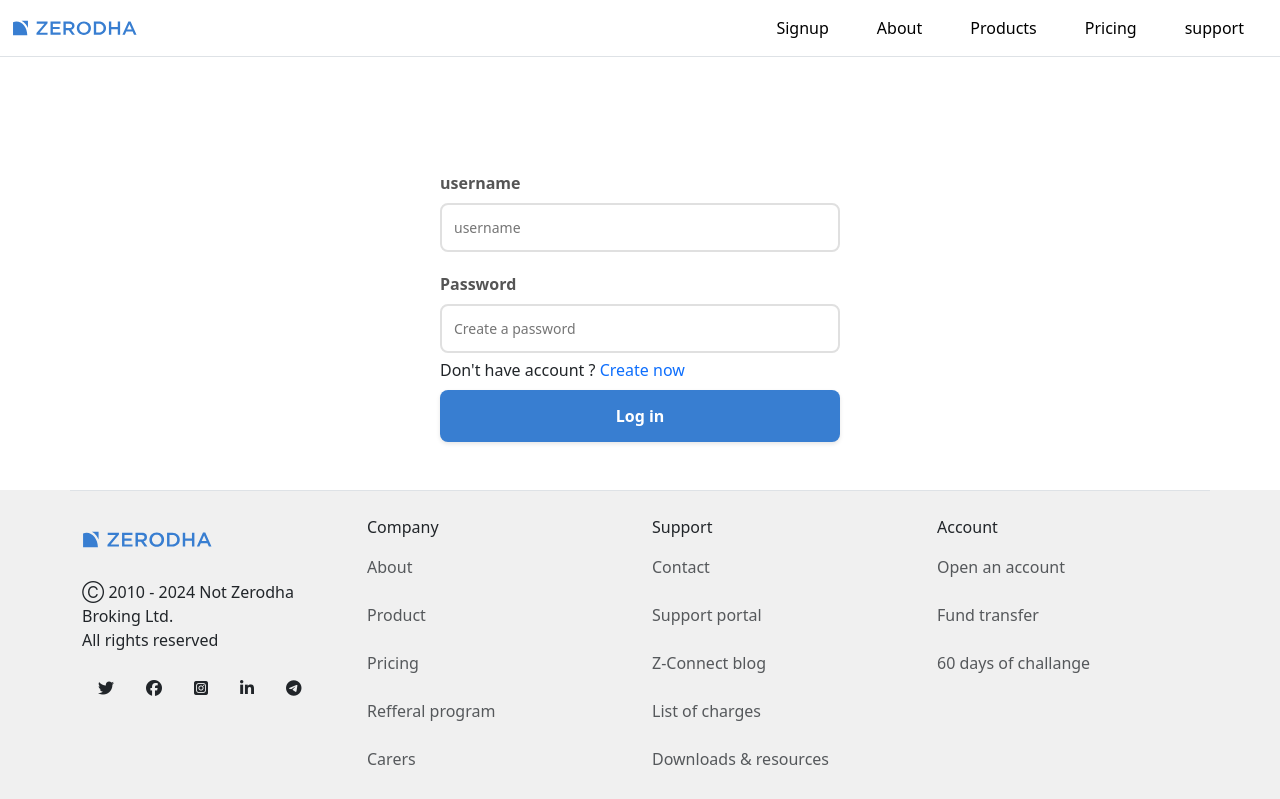
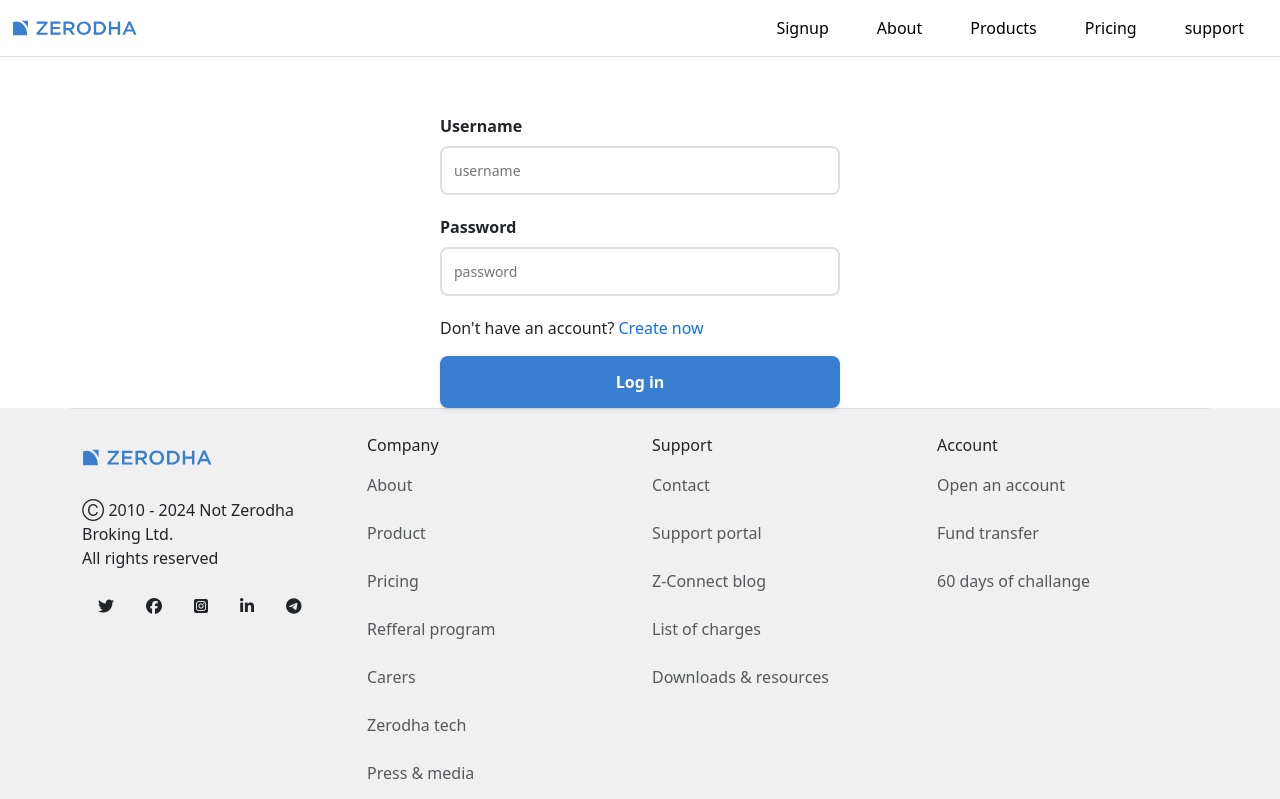
Before and after one commit to ahteshan-glitch/trading_webapp, a React (Vite) app in the folder frontend/: page /login in a window 1280 px wide. Shown: the top 799 px of the page. Built offline with nearby package versions, Linux system fonts and the light colour scheme.

Commit message:
Update Login.jsx

```diff
--- a/frontend/src/landing_page/login/Login.jsx
+++ b/frontend/src/landing_page/login/Login.jsx
@@ -1,121 +1,99 @@
+// frontend/src/components/Login.jsx
 import { Link } from "react-router-dom";
 import { useState } from "react";
 import axios from "axios";
 
-function Login() {
-    const [userData,setUserData]=useState({username:"",password:""})
+export default function Login() {
+  const [userData, setUserData] = useState({ username: "", password: "" });
+
+  const handleChange = (e) => {
+    setUserData(prev => ({ ...prev, [e.target.id]: e.target.value }));
+  };
+
   const handleSubmit = async (e) => {
     e.preventDefault();
     try {
-        const res = await axios.post(import.meta.env.VITE_LOGIN_URL, userData);
+      const res = await axios.post(
+        import.meta.env.VITE_LOGIN_URL,
+        userData,
+        { withCredentials: true }
+      );
       localStorage.setItem("token", res.data.token);
       window.location.href = res.data.redirectUrl;
-      } catch (error) {
-        if (error) {
-          alert(error.response.data.message);
+    } catch (err) {
+      if (err.response?.data?.message) {
+        alert(err.response.data.message);
+      } else if (err.request) {
+        alert("Network error: cannot reach server.");
       } else {
-          alert("Something went wrong.");
+        alert("An unexpected error occurred.");
       }
     }
   };
 
-    const handleChange=(e)=>{
-            setUserData((prev)=>({...prev,[e.target.id]:e.target.value}))
-    }
   return (
-        <div style={{paddingTop:"57px"}}>
-     <div style={{ paddingTop: "57px", maxWidth: "400px", margin: "0 auto" }} className="mb-5">
+    <div style={{ paddingTop: "57px" }}>
+      <div style={{ maxWidth: "400px", margin: "0 auto" }}>
         <form onSubmit={handleSubmit}>
           <div style={{ marginBottom: "20px" }}>
-          <label
-            htmlFor="username"
-            style={{
-              display: "block",
-              fontWeight: "600",
-              marginBottom: "8px",
-              color: "#555",
-            }}
-          >
-            username
+            <label htmlFor="username" style={{ fontWeight: 600, marginBottom: 8, display: "block" }}>
+              Username
             </label>
             <input
+              id="username"
+              type="text"
+              placeholder="username"
+              value={userData.username}
               onChange={handleChange}
-           value={userData.username}
-            type="username"
-            id="username"
-            placeholder="username"
               required
               style={{
                 width: "100%",
                 padding: "12px",
                 border: "2px solid #e0e0e0",
-              borderRadius: "8px",
-              fontSize: "14px",
-              transition: "border 0.3s",
+                borderRadius: 8,
+                fontSize: 14,
+                transition: "border 0.3s"
               }}
             />
           </div>
-
-        <div style={{ marginBottom: "5px" }}>
-          <label
-            htmlFor="password"
-            style={{
-              display: "block",
-              fontWeight: "600",
-              marginBottom: "8px",
-              color: "#555",
-            }}
-          >
+          <div style={{ marginBottom: "20px" }}>
+            <label htmlFor="password" style={{ fontWeight: 600, marginBottom: 8, display: "block" }}>
               Password
             </label>
             <input
+              id="password"
+              type="password"
+              placeholder="password"
+              value={userData.password}
               onChange={handleChange}
-            value={userData.password}
-            type="password"
-            id="password"
-            placeholder="Create a password"
               required
               style={{
                 width: "100%",
                 padding: "12px",
                 border: "2px solid #e0e0e0",
-              borderRadius: "8px",
-              fontSize: "14px",
-              transition: "border 0.3s",
+                borderRadius: 8,
+                fontSize: 14,
+                transition: "border 0.3s"
               }}
             />
           </div>
-        <p className="mb-2">Don't have account ? <Link to="/signup">Create now</Link></p>
+          <p>
+            Don't have an account? <Link to="/signup">Create now</Link>
+          </p>
           <button
             type="submit"
             style={{
               width: "100%",
               padding: "14px",
               backgroundColor: "#387ed1",
-            color: "white",
+              color: "#fff",
               border: "none",
-            borderRadius: "8px",
-            fontWeight: "600",
-            fontSize: "16px",
+              borderRadius: 8,
+              fontWeight: 600,
+              fontSize: 16,
               cursor: "pointer",
-            transition: "all 0.2s ease",
-            transform: "translateY(0)",
-            boxShadow: "0 2px 4px rgba(0,0,0,0.1)"
-          }}
-          onMouseDown={(e) => {
-            e.currentTarget.style.backgroundColor = "#2a5ea0";
-            e.currentTarget.style.transform = "translateY(1px)";
-            e.currentTarget.style.boxShadow = "0 1px 2px rgba(0,0,0,0.1)";
-          }}
-          onMouseUp={(e) => {
-            e.currentTarget.style.backgroundColor = "#387ed1";
-            e.currentTarget.style.transform = "translateY(0)";
-            e.currentTarget.style.boxShadow = "0 2px 4px rgba(0,0,0,0.1)";
-          }}
-          onMouseLeave={(e) => {
-            e.currentTarget.style.backgroundColor = "#387ed1";
-            e.currentTarget.style.transform = "translateY(0)";
-            e.currentTarget.style.boxShadow = "0 2px 4px rgba(0,0,0,0.1)";
+              boxShadow: "0 2px 4px rgba(0,0,0,0.1)",
+              transition: "background 0.2s, transform 0.1s"
             }}
           >
             Log in
@@ -125,5 +103,3 @@
     </div>
   );
 }
-
-export default Login;
```
Lines whose indentation alone changed are shown as unchanged.
